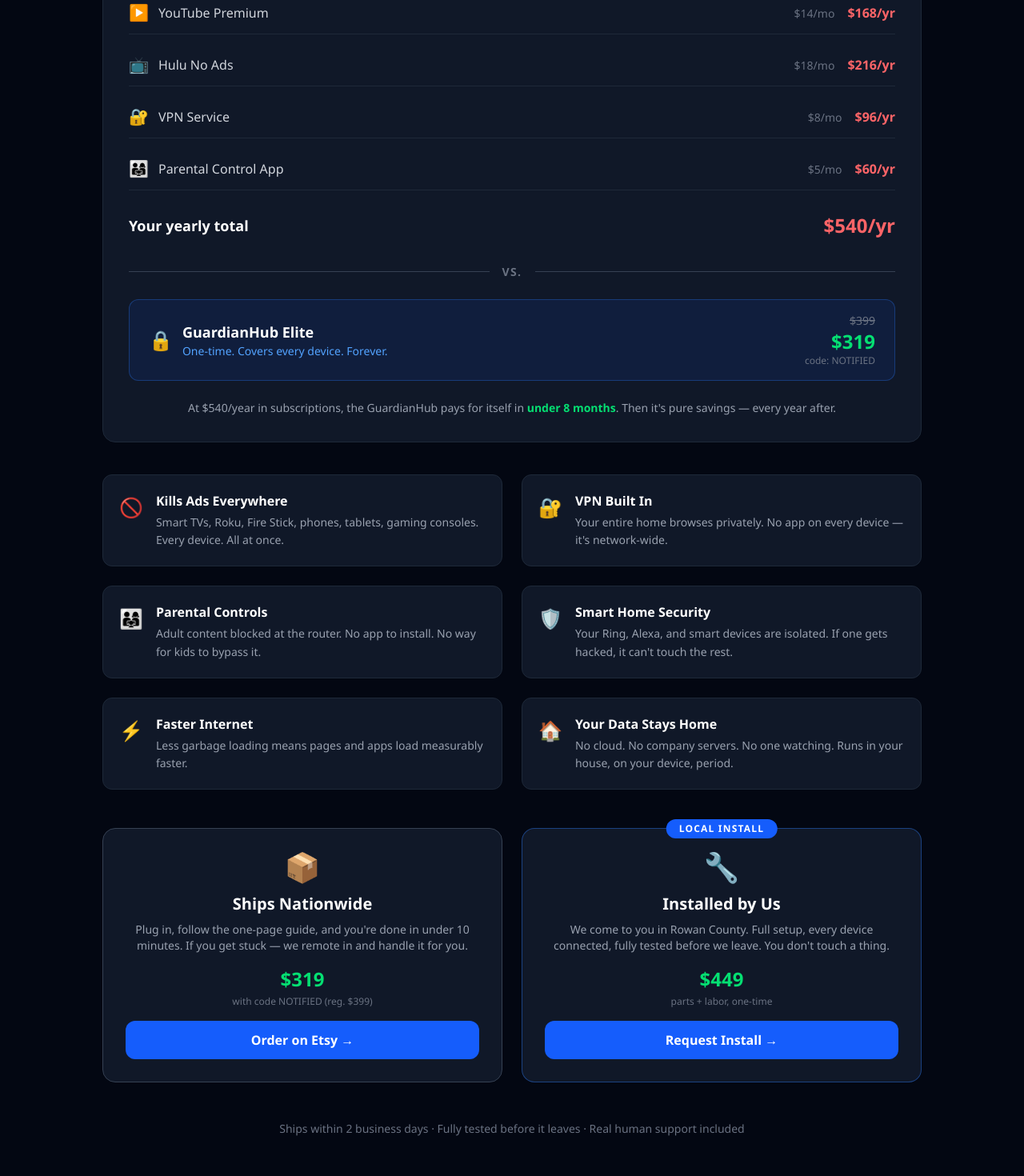
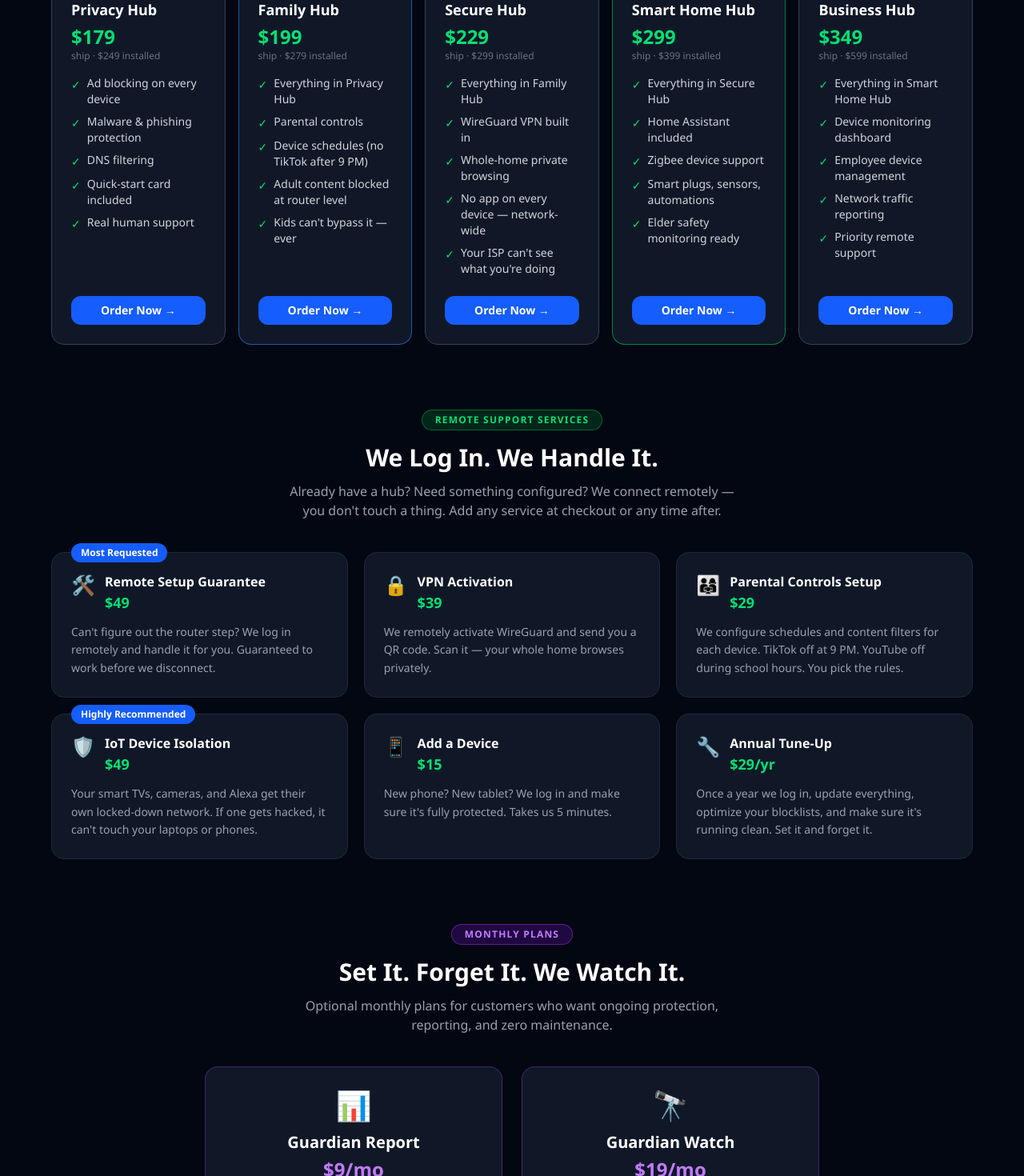
Before and after one commit to tompeezy/getnotified, a Next.js app: page / in a window 1280 px wide. Shown: the part 8380-9850 px from the top of the page at 80% size. Built offline with nearby package versions, Linux system fonts and the light colour scheme.

Commit message:
GuardianHub: full product tiers, remote services, monthly plans

```diff
--- a/components/PrivacyHub.tsx
+++ b/components/PrivacyHub.tsx
@@ -1,139 +1,285 @@
 export default function PrivacyHub() {
-  const subscriptions = [
-    { name: "YouTube Premium", monthly: 14, annual: 168, icon: "▶️" },
-    { name: "Hulu No Ads", monthly: 18, annual: 216, icon: "📺" },
-    { name: "VPN Service", monthly: 8, annual: 96, icon: "🔐" },
-    { name: "Parental Control App", monthly: 5, annual: 60, icon: "👨‍👩‍👧" },
+  const tiers = [
+    {
+      name: "Privacy Hub",
+      badge: "",
+      price: "$179",
+      installed: "$249",
+      color: "border-gray-700",
+      badgeColor: "",
+      features: [
+        "Ad blocking on every device",
+        "Malware & phishing protection",
+        "DNS filtering",
+        "Quick-start card included",
+        "Real human support",
+      ],
+    },
+    {
+      name: "Family Hub",
+      badge: "Most Popular",
+      price: "$199",
+      installed: "$279",
+      color: "border-blue-500/60",
+      badgeColor: "bg-blue-600",
+      features: [
+        "Everything in Privacy Hub",
+        "Parental controls",
+        "Device schedules (no TikTok after 9 PM)",
+        "Adult content blocked at router level",
+        "Kids can't bypass it — ever",
+      ],
+    },
+    {
+      name: "Secure Hub",
+      badge: "",
+      price: "$229",
+      installed: "$299",
+      color: "border-gray-700",
+      badgeColor: "",
+      features: [
+        "Everything in Family Hub",
+        "WireGuard VPN built in",
+        "Whole-home private browsing",
+        "No app on every device — network-wide",
+        "Your ISP can't see what you're doing",
+      ],
+    },
+    {
+      name: "Smart Home Hub",
+      badge: "Best Value",
+      price: "$299",
+      installed: "$399",
+      color: "border-green-500/60",
+      badgeColor: "bg-green-600",
+      features: [
+        "Everything in Secure Hub",
+        "Home Assistant included",
+        "Zigbee device support",
+        "Smart plugs, sensors, automations",
+        "Elder safety monitoring ready",
+      ],
+    },
+    {
+      name: "Business Hub",
+      badge: "",
+      price: "$349",
+      installed: "$599",
+      color: "border-gray-700",
+      badgeColor: "",
+      features: [
+        "Everything in Smart Home Hub",
+        "Device monitoring dashboard",
+        "Employee device management",
+        "Network traffic reporting",
+        "Priority remote support",
+      ],
+    },
   ]
-  const totalAnnual = subscriptions.reduce((s, i) => s + i.annual, 0)
+
+  const remoteServices = [
+    {
+      icon: "🛠️",
+      name: "Remote Setup Guarantee",
+      desc: "Can't figure out the router step? We log in remotely and handle it for you. Guaranteed to work before we disconnect.",
+      price: "$49",
+      tag: "Most Requested",
+    },
+    {
+      icon: "🔒",
+      name: "VPN Activation",
+      desc: "We remotely activate WireGuard and send you a QR code. Scan it — your whole home browses privately.",
+      price: "$39",
+      tag: "",
+    },
+    {
+      icon: "👨‍👩‍👧",
+      name: "Parental Controls Setup",
+      desc: "We configure schedules and content filters for each device. TikTok off at 9 PM. YouTube off during school hours. You pick the rules.",
+      price: "$29",
+      tag: "",
+    },
+    {
+      icon: "🛡️",
+      name: "IoT Device Isolation",
+      desc: "Your smart TVs, cameras, and Alexa get their own locked-down network. If one gets hacked, it can't touch your laptops or phones.",
+      price: "$49",
+      tag: "Highly Recommended",
+    },
+    {
+      icon: "📱",
+      name: "Add a Device",
+      desc: "New phone? New tablet? We log in and make sure it's fully protected. Takes us 5 minutes.",
+      price: "$15",
+      tag: "",
+    },
+    {
+      icon: "🔧",
+      name: "Annual Tune-Up",
+      desc: "Once a year we log in, update everything, optimize your blocklists, and make sure it's running clean. Set it and forget it.",
+      price: "$29/yr",
+      tag: "",
+    },
+  ]
+
+  const monthlyServices = [
+    {
+      icon: "📊",
+      name: "Guardian Report",
+      desc: "Monthly email showing every threat blocked, every ad killed, every suspicious request stopped. See exactly what your hub is protecting you from.",
+      price: "$9/mo",
+    },
+    {
+      icon: "🔭",
+      name: "Guardian Watch",
+      desc: "We monitor your hub 24/7. If it goes offline or something's wrong, we fix it before you even notice. Peace of mind, hands-free.",
+      price: "$19/mo",
+    },
+  ]
 
   return (
-    <section className="bg-gray-950 text-white py-20 px-4">
-      <div className="max-w-5xl mx-auto">
+    <section id="guardianhub" className="bg-gray-950 text-white py-20 px-4">
+      <div className="max-w-6xl mx-auto">
 
         {/* Header */}
-        <div className="text-center mb-14">
+        <div className="text-center mb-16">
           <span className="inline-block bg-blue-600 text-white text-xs font-bold uppercase tracking-widest px-4 py-1 rounded-full mb-4">
             GuardianHub — Ships Nationwide
           </span>
           <h2 className="text-4xl md:text-5xl font-bold mb-4 leading-tight">
-            Stop Paying Monthly.<br className="hidden md:block" /> Pay Once. Done.
+            One Device.<br className="hidden md:block" /> Every Device Protected.
           </h2>
           <p className="text-gray-400 text-lg max-w-2xl mx-auto">
-            One device plugs into your router and blocks ads on every screen in your house —
-            Smart TVs, phones, tablets, gaming consoles — all of it. No subscriptions. Ever.
+            Plug it into your router. Every phone, TV, tablet, and smart device on your network
+            is protected instantly — no apps, no subscriptions, no IT degree required.
           </p>
         </div>
 
-        {/* Math Section */}
-        <div className="bg-gray-900 rounded-2xl p-8 mb-10 border border-gray-800">
-          <h3 className="text-sm font-bold text-gray-300 mb-6 text-center uppercase tracking-widest">
-            What You&apos;re Paying Right Now
-          </h3>
-
-          <div className="space-y-3 mb-8">
-            {subscriptions.map((item) => (
-              <div key={item.name} className="flex items-center justify-between py-3 border-b border-gray-800">
-                <div className="flex items-center gap-3">
-                  <span className="text-xl">{item.icon}</span>
-                  <span className="text-gray-300">{item.name}</span>
-                </div>
-                <div className="text-right">
-                  <span className="text-gray-500 text-sm">${item.monthly}/mo</span>
-                  <span className="text-red-400 font-bold ml-4">${item.annual}/yr</span>
-                </div>
+        {/* Product Tiers */}
+        <h3 className="text-center text-sm font-bold text-gray-400 uppercase tracking-widest mb-8">
+          Choose Your Hub
+        </h3>
+        <div className="grid md:grid-cols-3 lg:grid-cols-5 gap-4 mb-20">
+          {tiers.map((tier) => (
+            <div
+              key={tier.name}
+              className={`relative bg-gray-900 border ${tier.color} rounded-2xl p-6 flex flex-col`}
+            >
+              {tier.badge && (
+                <span className={`absolute -top-3 left-1/2 -translate-x-1/2 ${tier.badgeColor} text-white text-xs font-bold px-3 py-1 rounded-full uppercase tracking-widest whitespace-nowrap`}>
+                  {tier.badge}
+                </span>
+              )}
+              <h4 className="font-bold text-white text-lg mb-1">{tier.name}</h4>
+              <div className="mb-4">
+                <p className="text-green-400 font-bold text-2xl">{tier.price}</p>
+                <p className="text-gray-500 text-xs">ship · {tier.installed} installed</p>
               </div>
-            ))}
-
-            <div className="flex items-center justify-between pt-4">
-              <span className="text-white font-bold text-lg">Your yearly total</span>
-              <span className="text-red-400 font-bold text-2xl">${totalAnnual}/yr</span>
-            </div>
-          </div>
-
-          {/* VS Divider */}
-          <div className="flex items-center gap-4 my-6">
-            <div className="flex-1 h-px bg-gray-700" />
-            <span className="text-gray-500 font-bold text-sm uppercase tracking-widest">vs.</span>
-            <div className="flex-1 h-px bg-gray-700" />
-          </div>
-
-          {/* GuardianHub Price */}
-          <div className="flex items-center justify-between py-4 bg-blue-600/10 border border-blue-500/30 rounded-xl px-6">
-            <div className="flex items-center gap-3">
-              <span className="text-2xl">🔒</span>
-              <div>
-                <p className="text-white font-bold text-lg">GuardianHub Elite</p>
-                <p className="text-blue-400 text-sm">One-time. Covers every device. Forever.</p>
-              </div>
-            </div>
-            <div className="text-right">
-              <p className="text-gray-500 text-sm line-through">$399</p>
-              <p className="text-green-400 font-bold text-2xl">$319</p>
-              <p className="text-gray-500 text-xs">code: NOTIFIED</p>
-            </div>
-          </div>
-
-          <p className="text-center text-gray-400 mt-6 text-sm">
-            At ${totalAnnual}/year in subscriptions, the GuardianHub pays for itself in{" "}
-            <span className="text-green-400 font-bold">under 8 months</span>.
-            {" "}Then it&apos;s pure savings — every year after.
-          </p>
-        </div>
-
-        {/* What It Does */}
-        <div className="grid md:grid-cols-2 gap-6 mb-12">
-          {[
-            { icon: "🚫", title: "Kills Ads Everywhere", desc: "Smart TVs, Roku, Fire Stick, phones, tablets, gaming consoles. Every device. All at once." },
-            { icon: "🔐", title: "VPN Built In", desc: "Your entire home browses privately. No app on every device — it's network-wide." },
-            { icon: "👨‍👩‍👧", title: "Parental Controls", desc: "Adult content blocked at the router. No app to install. No way for kids to bypass it." },
-            { icon: "🛡️", title: "Smart Home Security", desc: "Your Ring, Alexa, and smart devices are isolated. If one gets hacked, it can't touch the rest." },
-            { icon: "⚡", title: "Faster Internet", desc: "Less garbage loading means pages and apps load measurably faster." },
-            { icon: "🏠", title: "Your Data Stays Home", desc: "No cloud. No company servers. No one watching. Runs in your house, on your device, period." },
-          ].map((f) => (
-            <div key={f.title} className="flex gap-4 p-5 bg-gray-900 rounded-xl border border-gray-800">
-              <span className="text-2xl mt-1">{f.icon}</span>
-              <div>
-                <h4 className="font-bold text-white mb-1">{f.title}</h4>
-                <p className="text-gray-400 text-sm leading-relaxed">{f.desc}</p>
-              </div>
+              <ul className="space-y-2 flex-1">
+                {tier.features.map((f) => (
+                  <li key={f} className="flex items-start gap-2 text-sm text-gray-300">
+                    <span className="text-green-400 mt-0.5 shrink-0">✓</span>
+                    {f}
+                  </li>
+                ))}
+              </ul>
+              <a
+                href="#contact"
+                className="mt-6 block text-center bg-blue-600 hover:bg-blue-500 text-white font-bold py-2 px-4 rounded-xl transition-colors text-sm"
+              >
+                Order Now →
+              </a>
             </div>
           ))}
         </div>
 
+        {/* Remote Services */}
+        <div className="mb-20">
+          <div className="text-center mb-10">
+            <span className="inline-block bg-green-600/20 border border-green-500/40 text-green-400 text-xs font-bold uppercase tracking-widest px-4 py-1 rounded-full mb-4">
+              Remote Support Services
+            </span>
+            <h3 className="text-3xl font-bold mb-3">We Log In. We Handle It.</h3>
+            <p className="text-gray-400 max-w-xl mx-auto">
+              Already have a hub? Need something configured? We connect remotely — you don&apos;t touch a thing.
+              Add any service at checkout or any time after.
+            </p>
+          </div>
+
+          <div className="grid md:grid-cols-2 lg:grid-cols-3 gap-5">
+            {remoteServices.map((svc) => (
+              <div key={svc.name} className="relative bg-gray-900 border border-gray-800 rounded-2xl p-6">
+                {svc.tag && (
+                  <span className="absolute -top-3 left-6 bg-blue-600 text-white text-xs font-bold px-3 py-1 rounded-full">
+                    {svc.tag}
+                  </span>
+                )}
+                <div className="flex items-start gap-3 mb-3">
+                  <span className="text-2xl">{svc.icon}</span>
+                  <div>
+                    <h4 className="font-bold text-white">{svc.name}</h4>
+                    <p className="text-green-400 font-bold text-lg">{svc.price}</p>
+                  </div>
+                </div>
+                <p className="text-gray-400 text-sm leading-relaxed">{svc.desc}</p>
+              </div>
+            ))}
+          </div>
+        </div>
+
+        {/* Monthly Plans */}
+        <div className="mb-16">
+          <div className="text-center mb-10">
+            <span className="inline-block bg-purple-600/20 border border-purple-500/40 text-purple-400 text-xs font-bold uppercase tracking-widest px-4 py-1 rounded-full mb-4">
+              Monthly Plans
+            </span>
+            <h3 className="text-3xl font-bold mb-3">Set It. Forget It. We Watch It.</h3>
+            <p className="text-gray-400 max-w-xl mx-auto">
+              Optional monthly plans for customers who want ongoing protection, reporting, and zero maintenance.
+            </p>
+          </div>
+
+          <div className="grid md:grid-cols-2 gap-6 max-w-3xl mx-auto">
+            {monthlyServices.map((svc) => (
+              <div key={svc.name} className="bg-gray-900 border border-purple-500/30 rounded-2xl p-7 text-center">
+                <div className="text-4xl mb-3">{svc.icon}</div>
+                <h4 className="font-bold text-white text-xl mb-1">{svc.name}</h4>
+                <p className="text-purple-400 font-bold text-2xl mb-3">{svc.price}</p>
+                <p className="text-gray-400 text-sm leading-relaxed">{svc.desc}</p>
+              </div>
+            ))}
+          </div>
+        </div>
+
         {/* Ships or installs */}
-        <div className="grid md:grid-cols-2 gap-6 mb-12">
+        <div className="grid md:grid-cols-2 gap-6 mb-10">
           <div className="bg-gray-900 border border-gray-700 rounded-2xl p-7 text-center">
             <div className="text-4xl mb-3">📦</div>
             <h3 className="text-xl font-bold mb-2">Ships Nationwide</h3>
             <p className="text-gray-400 text-sm mb-4">
-              Plug in, follow the one-page guide, and you&apos;re done in under 10 minutes.
+              Plug in, follow the one-page guide, done in under 10 minutes.
               If you get stuck — we remote in and handle it for you.
             </p>
-            <p className="text-green-400 font-bold text-2xl mb-1">$319</p>
-            <p className="text-gray-500 text-xs mb-4">with code NOTIFIED (reg. $399)</p>
+            <p className="text-green-400 font-bold text-2xl mb-4">Starting at $179</p>
             <a
-              href="https://etsy.com/shop/TompoAI"
-              target="_blank"
-              rel="noopener noreferrer"
+              href="#contact"
               className="inline-block bg-blue-600 hover:bg-blue-500 text-white font-bold py-3 px-8 rounded-xl transition-colors w-full"
             >
-              Order on Etsy →
+              Order Now →
             </a>
           </div>
 
           <div className="bg-gray-900 border border-blue-500/40 rounded-2xl p-7 text-center relative">
             <span className="absolute -top-3 left-1/2 -translate-x-1/2 bg-blue-600 text-white text-xs font-bold px-4 py-1 rounded-full uppercase tracking-widest">
-              Local Install
+              Rowan County
             </span>
             <div className="text-4xl mb-3">🔧</div>
             <h3 className="text-xl font-bold mb-2">Installed by Us</h3>
             <p className="text-gray-400 text-sm mb-4">
-              We come to you in Rowan County. Full setup, every device connected,
+              We come to you. Full setup, every device connected,
               fully tested before we leave. You don&apos;t touch a thing.
             </p>
-            <p className="text-green-400 font-bold text-2xl mb-1">$449</p>
-            <p className="text-gray-500 text-xs mb-4">parts + labor, one-time</p>
+            <p className="text-green-400 font-bold text-2xl mb-4">Starting at $249</p>
             <a
               href="#contact"
               className="inline-block bg-blue-600 hover:bg-blue-500 text-white font-bold py-3 px-8 rounded-xl transition-colors w-full"
@@ -143,9 +289,8 @@
           </div>
         </div>
 
-        {/* Bottom trust line */}
         <p className="text-center text-gray-500 text-sm">
-          Ships within 2 business days · Fully tested before it leaves · Real human support included
+          Ships within 2 business days · Fully tested before it leaves · Real human support · 704-239-7532
         </p>
 
       </div>
```
